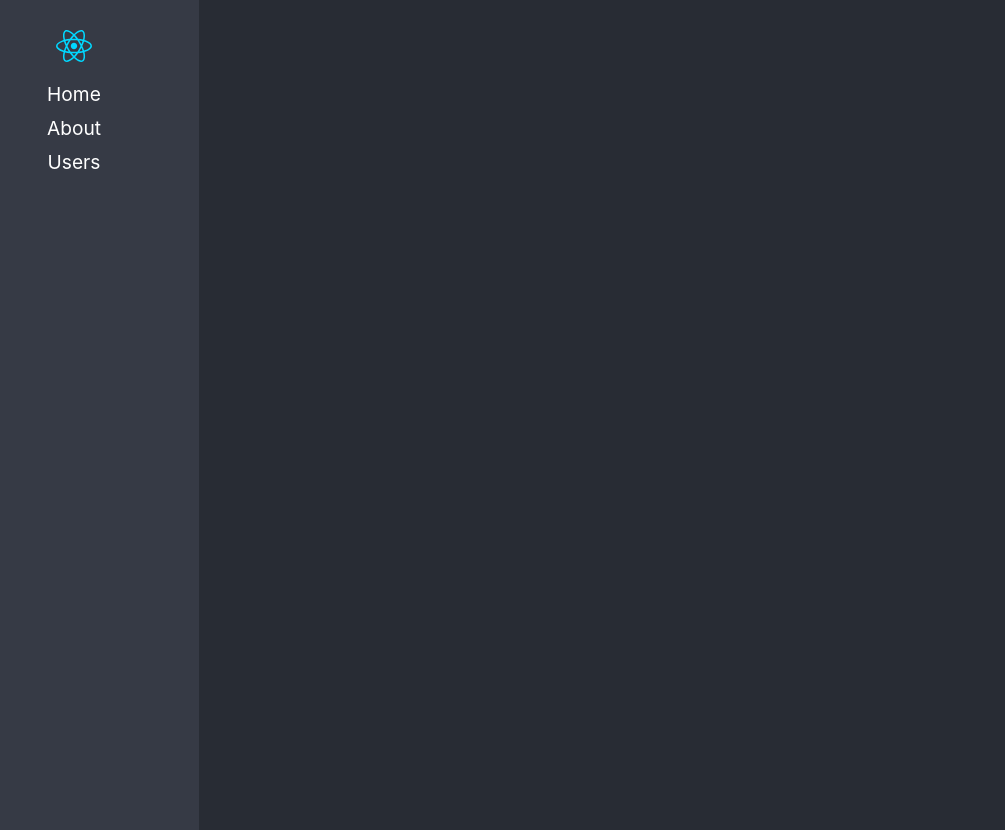
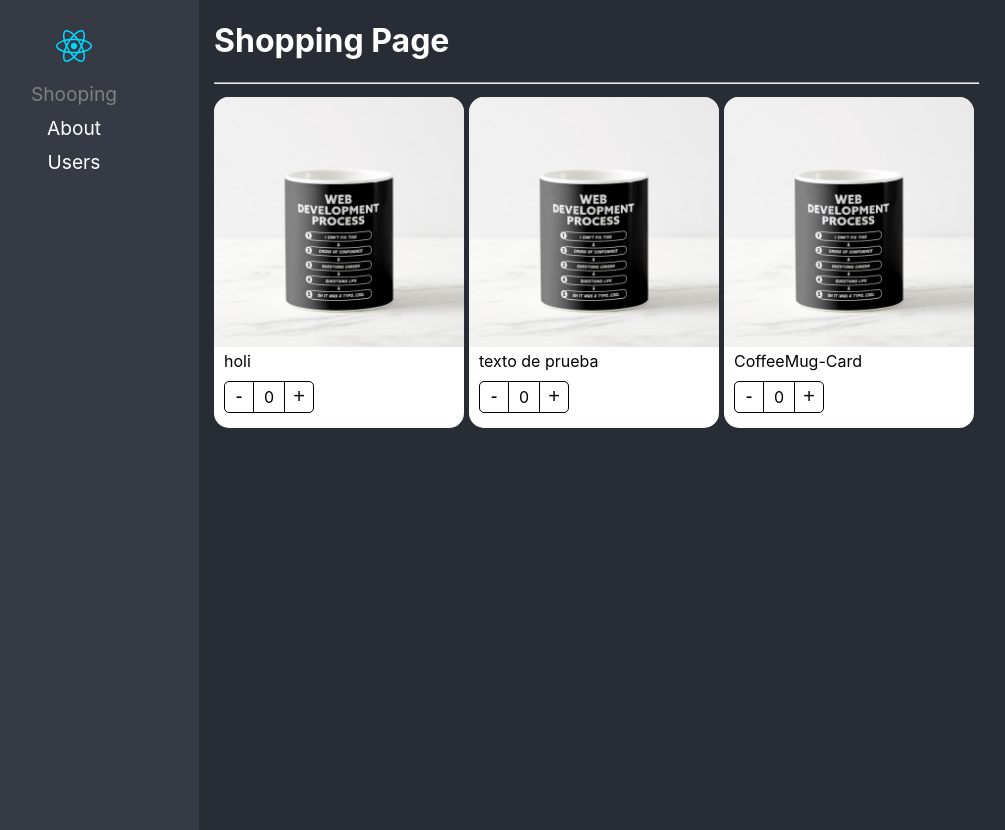
Before and after one commit to joseduquee/react-template-ts, a React (Vite) app: page / in a window 1280 px wide. Shown: the whole page, without its empty margins (51-1056 px from the left). Built offline with nearby package versions, Linux system fonts and the light colour scheme.

Commit message:
Component Compound ready

```diff
--- /dev/null
+++ b/src/features/component-patterns/components/ProductButtons.tsx
@@ -0,0 +1,21 @@
+import { useContext } from 'react';
+import { productContext } from './ProductCard';
+import styles from '../styles/styles.module.css';
+
+
+export const ProductButtons = () => {
+
+    const { increaseBy, counter } = useContext( productContext );
+
+    return (
+    <div className={styles.buttonsContainer}>
+      <button className={styles.buttonMinus} onClick={() => increaseBy(-1)}>
+        -
+      </button>
+      <div className={styles.countLabel}> {counter} </div>
+      <button className={styles.buttonAdd} onClick={() => increaseBy(+1)}>
+        +
+      </button>
+    </div>
+  );
+};
--- /dev/null
+++ b/src/features/component-patterns/components/ProductCard.tsx
@@ -0,0 +1,22 @@
+import { useProduct } from '../hooks/useProduct';
+import { createContext } from 'react';
+import { ProductContextProps, ProductCardProps } from '../interfaces/interfaces';
+import styles from '../styles/styles.module.css';
+
+export const productContext = createContext({} as ProductContextProps);
+const { Provider } = productContext;
+
+
+export const ProductCard = ({ children, product }: ProductCardProps) => {
+  const { counter, increaseBy } = useProduct();
+
+  return (
+    <Provider value={{
+        counter, increaseBy, product
+    }}>
+        <div className={ styles.productCard}>
+            { children }
+        </div>
+    </Provider>
+  );
+};
--- /dev/null
+++ b/src/features/component-patterns/components/ProductImage.tsx
@@ -0,0 +1,18 @@
+import { productContext } from './ProductCard';
+import { useContext } from 'react';
+import noImage from '../assets/no-image.jpg';
+import styles from '../styles/styles.module.css';
+
+export const ProductImage = ({ img = "" }) => {
+
+    const { product } = useContext( productContext );
+    const src: string = img ? img : product.img ?? noImage;
+
+    return (
+    <img
+      className={styles.productImg}
+      src={ src }
+      alt="product-image"
+    />
+  );
+};
--- /dev/null
+++ b/src/features/component-patterns/components/ProductTitle.tsx
@@ -0,0 +1,9 @@
+import { useContext } from 'react';
+import { productContext } from './ProductCard';
+import styles from "../styles/styles.module.css";
+
+
+export const ProductTitle = ({ title }: { title?: string }) => {
+    const { product } = useContext( productContext )
+    return <span className={styles.productDescription}>{title ? title : product.title}</span>;
+};
--- /dev/null
+++ b/src/features/component-patterns/components/index.ts
@@ -0,0 +1,18 @@
+import { ProductCard as ProductCardHOC } from './ProductCard';
+// export { ProductCard } from './ProductCard';
+import { ProductButtons } from './ProductButtons';
+import { ProductImage } from './ProductImage';
+import { ProductTitle } from './ProductTitle';
+import { ProductCardHOCProps } from '../interfaces/interfaces';
+
+export { ProductButtons } from './ProductButtons';
+export { ProductImage } from './ProductImage';
+export { ProductTitle } from './ProductTitle';
+
+export const ProductCard: ProductCardHOCProps = Object.assign(ProductCardHOC, {
+    Buttons: ProductButtons,
+    Image: ProductImage,
+    Title: ProductTitle,
+});
+
+export default ProductCard;
--- /dev/null
+++ b/src/features/component-patterns/hooks/useProduct.ts
@@ -0,0 +1,15 @@
+import { useState } from 'react';
+
+export const useProduct = () => {
+
+    const [counter, setCounter] = useState(0);
+
+    const increaseBy = (value: number) => {
+        setCounter( prev => Math.max( prev + value, 0))
+    };
+
+    return {
+        counter,
+        increaseBy
+    }
+}
--- /dev/null
+++ b/src/features/component-patterns/interfaces/interfaces.ts
@@ -0,0 +1,30 @@
+import { ReactElement } from 'react';
+
+export interface ProductCardProps {
+    children?: ReactElement | ReactElement[];
+    product: Product;
+  }
+
+  export interface Product {
+    id: string;
+    title: string;
+    img?: string;
+  }
+
+  // interface ProductButtonsProps {
+  //     counter: number;
+  //     increaseBy: (value: number) => void
+  // }
+
+  export interface ProductContextProps {
+      counter: number;
+      increaseBy: (value: number) => void;
+      product: Product;
+  }
+
+  export interface ProductCardHOCProps {
+    ({ children, product }: ProductCardProps): JSX.Element;
+    Title: ({ title }: { title?: string }) => JSX.Element;
+    Image: ({ img }: { img?: string }) => JSX.Element;
+    Buttons: () => JSX.Element;
+  }
--- /dev/null
+++ b/src/features/component-patterns/pages/ShoppingPage.tsx
@@ -0,0 +1,42 @@
+import { ProductImage, ProductTitle, ProductButtons } from '../components';
+import ProductCard from '../components/index';
+
+const product = {
+  id: "1",
+  title: "CoffeeMug-Card",
+  img: "./coffee-mug.png",
+};
+
+export const ShoppingPage = () => {
+  return (
+    <div>
+      <h1>Shopping Page</h1>
+      <hr />
+      <div
+        style={{
+          display: "flex",
+          flexDirection: "row",
+          flexWrap: "wrap",
+        }}
+      >
+        {/* Other way to do it */}
+        <ProductCard product={ product }>
+            <ProductImage />
+            <ProductTitle title='holi' />
+            <ProductButtons />
+        </ProductCard>
+
+        <ProductCard product={ product }>
+            <ProductCard.Image />
+            <ProductCard.Title title={'texto de prueba'}/>
+            <ProductCard.Buttons />
+        </ProductCard>
+        <ProductCard product={ product }>
+            <ProductCard.Image />
+            <ProductCard.Title />
+            <ProductCard.Buttons />
+        </ProductCard>
+      </div>
+    </div>
+  );
+};
--- /dev/null
+++ b/src/features/component-patterns/styles/styles.module.css
@@ -0,0 +1,62 @@
+
+
+.productCard {
+    background-color: white;
+    border-radius: 15px;
+    color: black;
+    padding-bottom: 5px;
+    width: 250px;
+    margin-right: 5px;
+    margin-top: 5px;
+}
+
+.productImg {
+    border-radius: 15px 15px 0px 0px;
+    width: 100%;
+}
+
+.productDescription {
+    margin: 10px;
+}
+
+.buttonsContainer {
+    margin: 10px;
+    display: flex;
+    flex-direction: row;
+}
+
+.buttonMinus {
+    cursor: pointer;
+    background-color: transparent;
+    border: 1px solid black;
+    border-radius: 5px 0px 0px 5px;
+    font-size: 20px;
+    width: 30px;
+}
+
+.buttonMinus:hover {
+    background-color: rgba(0, 0, 0, 0.1);
+}
+
+.countLabel {
+    border-bottom: 1px solid black;
+    border-top: 1px solid black;
+    font-size: 16px;
+    height: 25px;
+    padding-top: 5px;
+    text-align: center;
+    width: 30px;
+}
+
+.buttonAdd {
+    cursor: pointer;
+    background-color: transparent;
+    border: 1px solid black;
+    border-radius: 0px 5px 5px 0px;
+    font-size: 20px;
+    width: 30px;
+}
+
+.buttonAdd:hover {
+    background-color: rgba(0, 0, 0, 0.1);
+}
--- a/src/index.css
+++ b/src/index.css
@@ -24,7 +24,7 @@
   background-color: #363a45;
   height: 100vh;
   margin-right: 15px;
-  overflow-y: scroll;
+  overflow-y: auto;
   text-align: center;
   width: 250px;
 }
--- a/src/routes/Navigation.tsx
+++ b/src/routes/Navigation.tsx
@@ -1,5 +1,6 @@
 import logo from '../assets/react.svg';
 import { schowActive } from '../helpers/showActive';
+import { ShoppingPage } from '../features/component-patterns/pages/ShoppingPage';
 import {
   createBrowserRouter,
   RouterProvider,
@@ -20,10 +21,10 @@
         <ul>
           <li>
             <NavLink
-              to="/home"
+              to="/"
               className={ schowActive }
             >
-              Home
+              Shooping
             </NavLink>
           </li>
           <li>
@@ -57,8 +58,8 @@
     element: <Root />,
     children: [
       {
-        path: "/home",
-        element: <h1>Home</h1>,
+        path: "/",
+        element: <ShoppingPage />,
       },
       {
         path: "about",
@@ -72,6 +73,6 @@
   },
   {
     path: "/*",
-    element: <Navigate to="/home" replace={true} />,
+    element: <Navigate to="/" replace={true} />,
   },
 ]);
```
Also changed, not shown: public/coffee-mug.png (added), src/features/component-patterns/assets/no-image.jpg (added).
